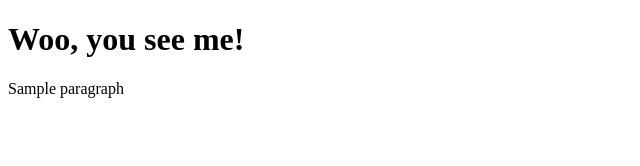
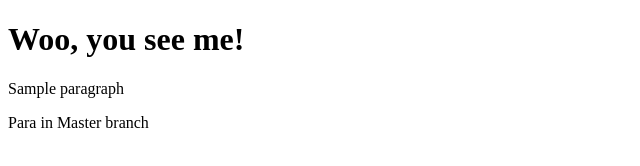
Before and after one commit to SandraHawkins/WebSocketExample, a website: page public/index.html in a window 1280 px wide. Shown: the whole page, without its empty margins (0-640 px from the left). Drawn offline with Linux system fonts and the light colour scheme.

Commit message:
new paragraph

```diff
--- a/public/index.html
+++ b/public/index.html
@@ -9,5 +9,7 @@
         <h1>Woo, you see me!</h1>
 
         <p>Sample paragraph</p>
+
+        <p>Para in Master branch</p>
     </body>
 </html>
```
